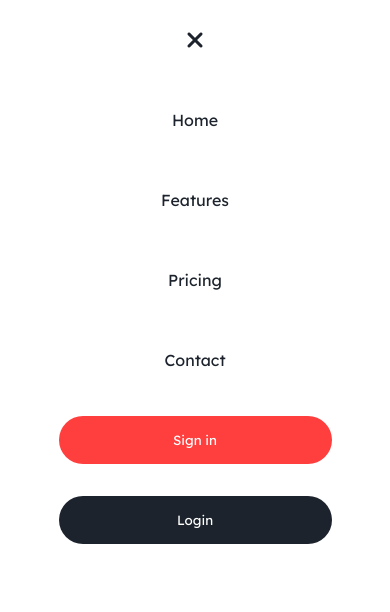
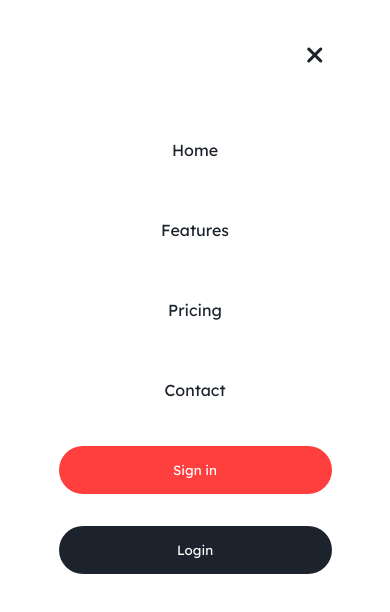
Before and after one commit to emirhankorhan/brood-web-app, a React (Create React App) app: page / in a window 390 px wide. Both pictures are taken after a click on the button 310 px from the left and 54 px from the top of the page. Shown: the top 612 px of the page. Built offline with nearby package versions, Linux system fonts and the light colour scheme.

Commit message:
menu animation

```diff
--- a/src/App.css
+++ b/src/App.css
@@ -122,6 +122,7 @@
 }
 
 @media only screen and (max-width: 925px) {
+
     .header-nav-link {
         display: none;
     }
@@ -136,7 +137,7 @@
         width: 6rem;
         align-items: center;
         justify-content: center;
-        font-size: 1.8rem;
+        font-size: 1.3rem;
 
 
     }
@@ -159,7 +160,7 @@
 
     .header-nav-logo {
         margin-left: 0;
-        margin-left: 5%;
+        margin-left: 2%;
     }
 
 }
@@ -174,14 +175,18 @@
     align-items: center;
     justify-content: flex-start;
     flex-direction: column;
+    animation: ornek-animasyon;
+    animation-duration: 0.5s;
+    animation-timing-function: ease-in;
 }
 
 .menu-open .close-button{
     width: 100%;
-    height: 5rem;
+    height: 13vh;
     display: flex;
     align-items: center;
-    justify-content: center;
+    justify-content: flex-end;
+    padding-right: 17%;
     font-size: 1.5rem;
     color: #1c232c;
 }
@@ -241,6 +246,7 @@
 
 }
 
-.menu-button i{
-    color: #1c232c;
-}
+@keyframes ornek-animasyon {
+    from {left: -100%;}
+    to {left: 0;}
+  }
--- a/src/App.js
+++ b/src/App.js
@@ -43,6 +43,7 @@ function App() {
   }else if(onButton === true){
     return(
       <div className='app'>
+
     <div className='menu-open'>
 
       <div className='close-button'><i onClick={menuIsClose} class="fa-solid fa-xmark"></i></div>
@@ -59,6 +60,23 @@ function App() {
           </div>
 
     </div>
+    <div className='header-navbar'>
+          <div className='header-nav-logo'>
+
+              <p className='first-logo'>brood</p>
+          </div>
+          <button onClick={menuIsOpen} className='menu-button'><i class="fa-solid fa-layer-group"></i></button>
+          <div className='header-nav-link'>
+              <a href='/'>Home</a>
+              <a href='/features'>Features</a>
+              <a href='/pricing'>Pricing</a>
+              <a href='/contact'>Contact</a>
+          </div>
+          <div className='header-nav-log'>
+              <button className='sign-button'>Sign in</button>
+              <button className='login-button'>Login</button>
+          </div>
+      </div>
     <Content/>
     </div>
     )
```
